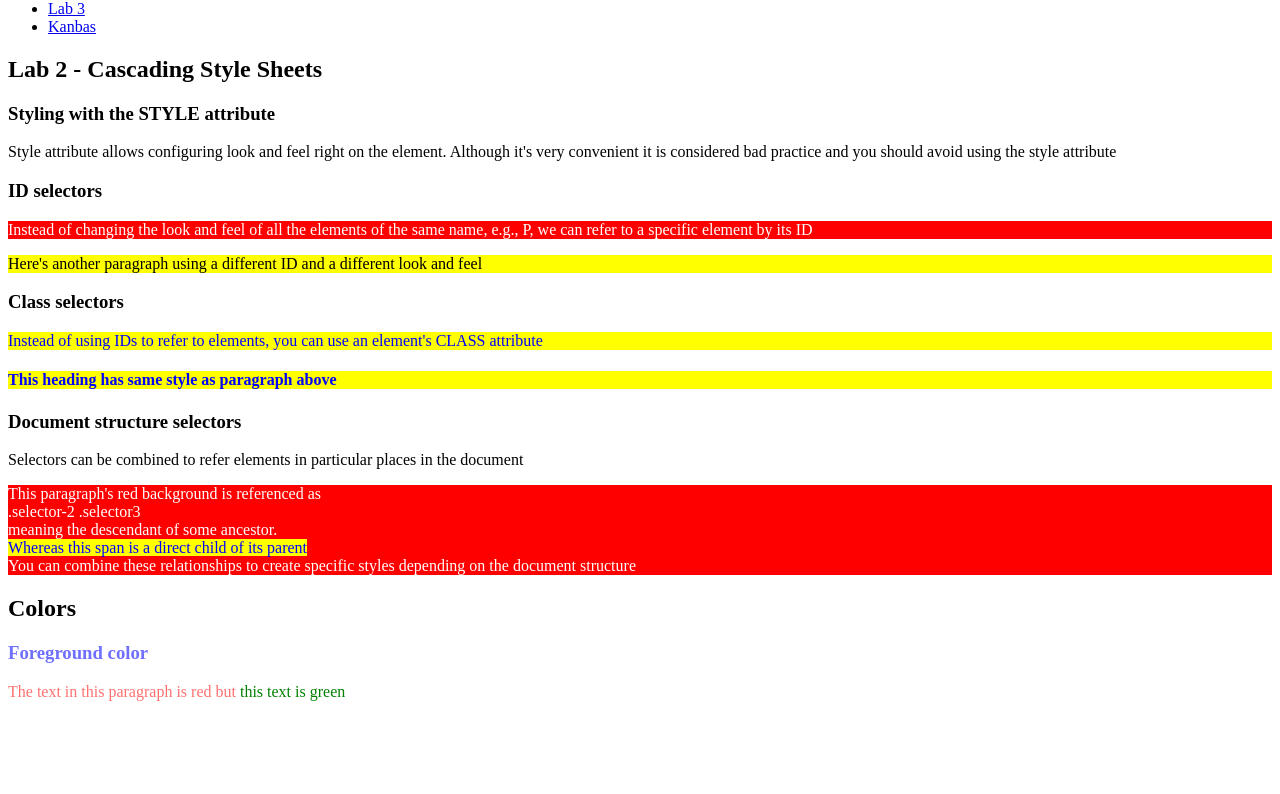
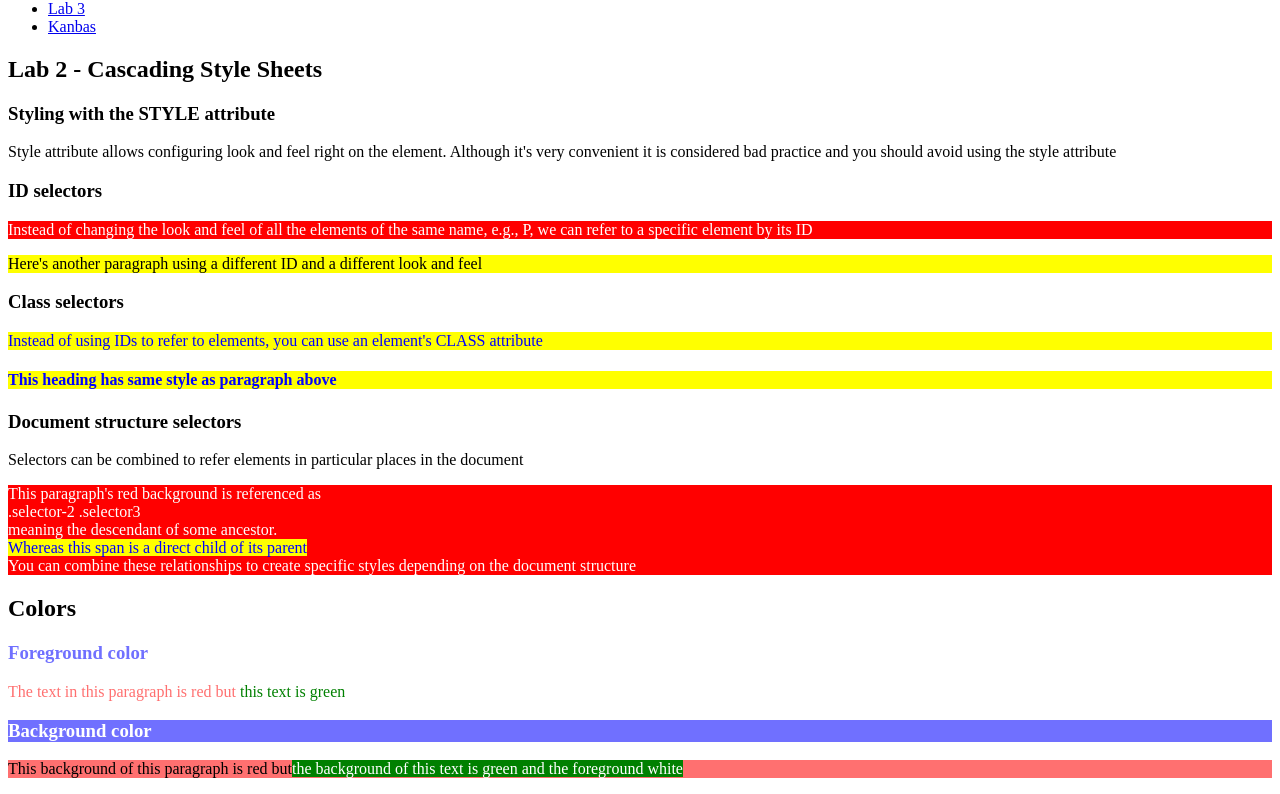
Before and after one commit to ChenzuoL/kanbas-react-web-app-2024-su2, a React (Create React App) app: page /#/Labs/Lab2 in a window 1280 px wide. Shown: the part 181-975 px from the top of the page. Before the commit the page ends 898 px from the top, so only its background shows below. Built offline with nearby package versions, Linux system fonts and the light colour scheme.

Commit message:
background color

```diff
--- a/src/Labs/Lab2/index.css
+++ b/src/Labs/Lab2/index.css
@@ -29,3 +29,19 @@ p#wd-id-selector-2 {
  .wd-fg-color-blue { color: #7070ff; }
  .wd-fg-color-red { color: #ff7070; }
  .wd-fg-color-green { color: green; }
+
+ .wd-bg-color-yellow {
+    background-color: #ffff07;
+ }
+ .wd-bg-color-blue {
+    background-color: #7070ff;
+ }
+ .wd-bg-color-red {
+    background-color: #ff7070;
+ }
+ .wd-bg-color-green {
+    background-color: green;
+}
+.wd-bg-color-gray {
+   background-color: lightgray;
+}
--- a/src/Labs/Lab2/index.tsx
+++ b/src/Labs/Lab2/index.tsx
@@ -58,6 +58,15 @@ Here's another paragraph using a different ID and a different look and
           <span className="wd-fg-color-green"> this text is green</span>
         </p>
       </div>
+      <div id="wd-css-background-colors">
+        <h3 className="wd-bg-color-blue wd-fg-color-white">Background color</h3>
+        <p className="wd-bg-color-red wd-fg-color-black">
+          This background of this paragraph is red but
+          <span className="wd-bg-color-green wd-fg-color-white">
+            the background of this text is green and the foreground white
+          </span>
+        </p>
+      </div>
     </div>
   );
 }
```
